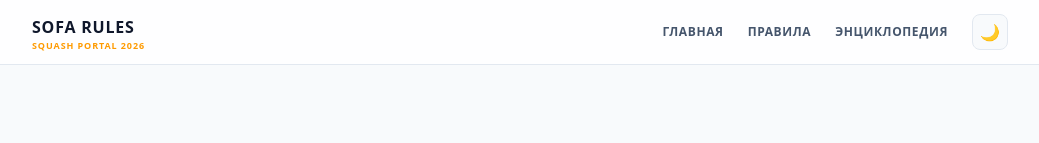
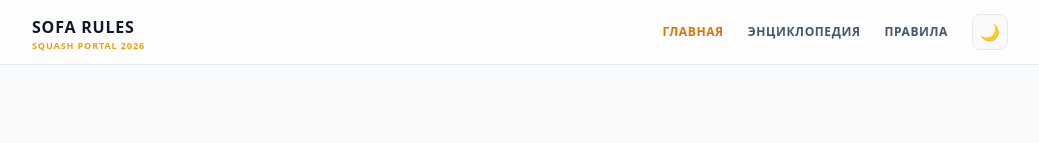
Before and after one commit to artem-ca/sofasquash, a Next.js app: page / in a window 1280 px wide. Shown: the top 143 px of the page, without its empty margins (120-1159 px from the left). Built offline with nearby package versions, Linux system fonts and the light colour scheme.

Commit message:
theme fix, nav fix + added active link

```diff
--- a/app/layout.js
+++ b/app/layout.js
@@ -10,7 +10,7 @@ export const metadata = {
 
 export default function RootLayout({ children }) {
   return (
-    <html lang='ru'>
+    <html lang='ru' suppressHydrationWarning>
       <body>
         <ThemeProvider>
           <Navbar />
--- a/app/rules/page.js
+++ b/app/rules/page.js
@@ -5,6 +5,7 @@ import { useTheme } from '@/components/ThemeContext'
 import GlossaryTerm from '@/components/GlossaryTerm'
 import KeyTakeaway from '@/components/KeyTakeaway'
 import Quiz from '@/components/Quiz'
+import Link from 'next/link'
 
 export default function RulesPage() {
   const { isDarkMode } = useTheme()
@@ -121,7 +122,7 @@ export default function RulesPage() {
         </div>
         <nav className='flex flex-col gap-1 pr-1'>
           {menuItems.map((item) => (
-            <a
+            <Link
               key={item.id}
               href={`#${item.id}`}
               onClick={() => setIsSidebarOpen(false)}
@@ -134,7 +135,7 @@ export default function RulesPage() {
               }`}
             >
               {item.label}
-            </a>
+            </Link>
           ))}
         </nav>
       </aside>
--- a/components/Navbar.js
+++ b/components/Navbar.js
@@ -2,15 +2,18 @@
 
 import { useState } from 'react'
 import { useTheme } from './ThemeContext'
+import Link from 'next/link'
+import { usePathname } from 'next/navigation'
 
 export default function Navbar() {
   const { isDarkMode, toggleTheme } = useTheme()
   const [isMobileOpen, setIsMobileOpen] = useState(false)
+  const pathname = usePathname()
 
   const navLinks = [
     { href: '/', label: 'Главная' },
+    { href: '/racquets', label: 'Энциклопедия' },
     { href: '/rules', label: 'Правила' },
-    { href: '/racquets', label: 'Энциклопедия' },
   ]
 
   return (
@@ -23,32 +26,40 @@ export default function Navbar() {
     >
       <div className='max-w-5xl mx-auto px-6 h-16 flex items-center justify-between'>
         {/* Логотип */}
-        <a href='/' className='flex flex-col leading-none select-none'>
+        <Link href='/' className='flex flex-col leading-none select-none'>
           <span className='font-extrabold text-base tracking-wider'>
             SOFA RULES
           </span>
           <span className='text-[9px] text-amber-500 font-bold uppercase tracking-widest mt-0.5'>
             Squash Portal 2026
           </span>
-        </a>
+        </Link>
 
         {/* Десктопное меню */}
         <nav className='hidden md:flex items-center gap-6'>
-          {navLinks.map((link) => (
-            <a
+          {navLinks.map((link) => {
+            const isActive = pathname === link.href
+
+            return (
+              <Link
                 key={link.href}
                 href={link.href}
                 className={`text-xs font-bold uppercase tracking-wider transition-colors duration-150 ${
-                isDarkMode
+                  isActive
+                    ? isDarkMode
+                      ? 'text-amber-400'
+                      : 'text-amber-600' // Светится золотом, если активна
+                    : isDarkMode
                       ? 'text-slate-400 hover:text-amber-400'
                       : 'text-slate-600 hover:text-amber-600'
                 }`}
               >
                 {link.label}
-            </a>
-          ))}
+              </Link>
+            )
+          })}
 
-          {/* Кнопка смены темы (Десктоп) */}
+          {/* Кнопка темы */}
           <button
             onClick={toggleTheme}
             className={`w-9 h-9 rounded-lg border flex items-center justify-center cursor-pointer transition-colors ${
@@ -61,9 +72,8 @@ export default function Navbar() {
           </button>
         </nav>
 
-        {/* Мобильная зона управления */}
+        {/* Мобильная зона */}
         <div className='flex items-center gap-2 md:hidden'>
-          {/* Кнопка смены темы (Мобилка) */}
           <button
             onClick={toggleTheme}
             className={`w-10 h-10 rounded-xl border flex items-center justify-center cursor-pointer ${
@@ -75,7 +85,6 @@ export default function Navbar() {
             {isDarkMode ? '☀️' : '🌙'}
           </button>
 
-          {/* Кнопка бургер-меню */}
           <button
             onClick={() => setIsMobileOpen(!isMobileOpen)}
             className={`w-10 h-10 rounded-xl flex items-center justify-center cursor-pointer transition-colors ${
@@ -99,20 +108,28 @@ export default function Navbar() {
           }`}
         >
           <nav className='flex flex-col p-4 gap-2'>
-            {navLinks.map((link) => (
-              <a
+            {navLinks.map((link) => {
+              const isActive = pathname === link.href
+
+              return (
+                <Link
                   key={link.href}
                   href={link.href}
                   onClick={() => setIsMobileOpen(false)}
                   className={`px-4 py-3 rounded-xl text-sm font-bold transition-all ${
-                  isDarkMode
+                    isActive
+                      ? isDarkMode
+                        ? 'text-amber-400 bg-neutral-900/50'
+                        : 'text-amber-600 bg-slate-100' // Светится золотом и выделяет фон
+                      : isDarkMode
                         ? 'text-slate-300 hover:bg-neutral-900 hover:text-amber-400'
                         : 'text-slate-700 hover:bg-slate-50 hover:text-amber-600'
                   }`}
                 >
                   {link.label}
-              </a>
-            ))}
+                </Link>
+              )
+            })}
           </nav>
         </div>
       )}
```
Lines whose indentation alone changed are shown as unchanged.
